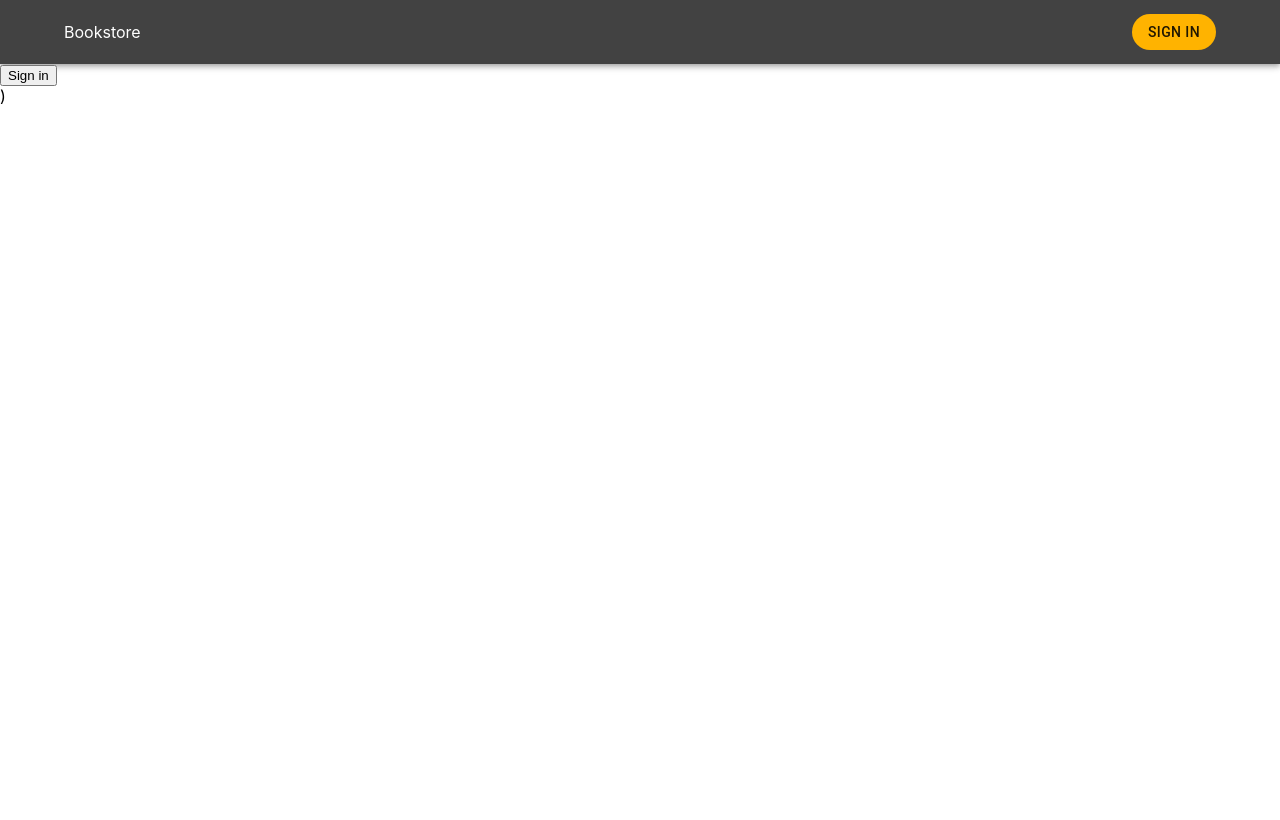
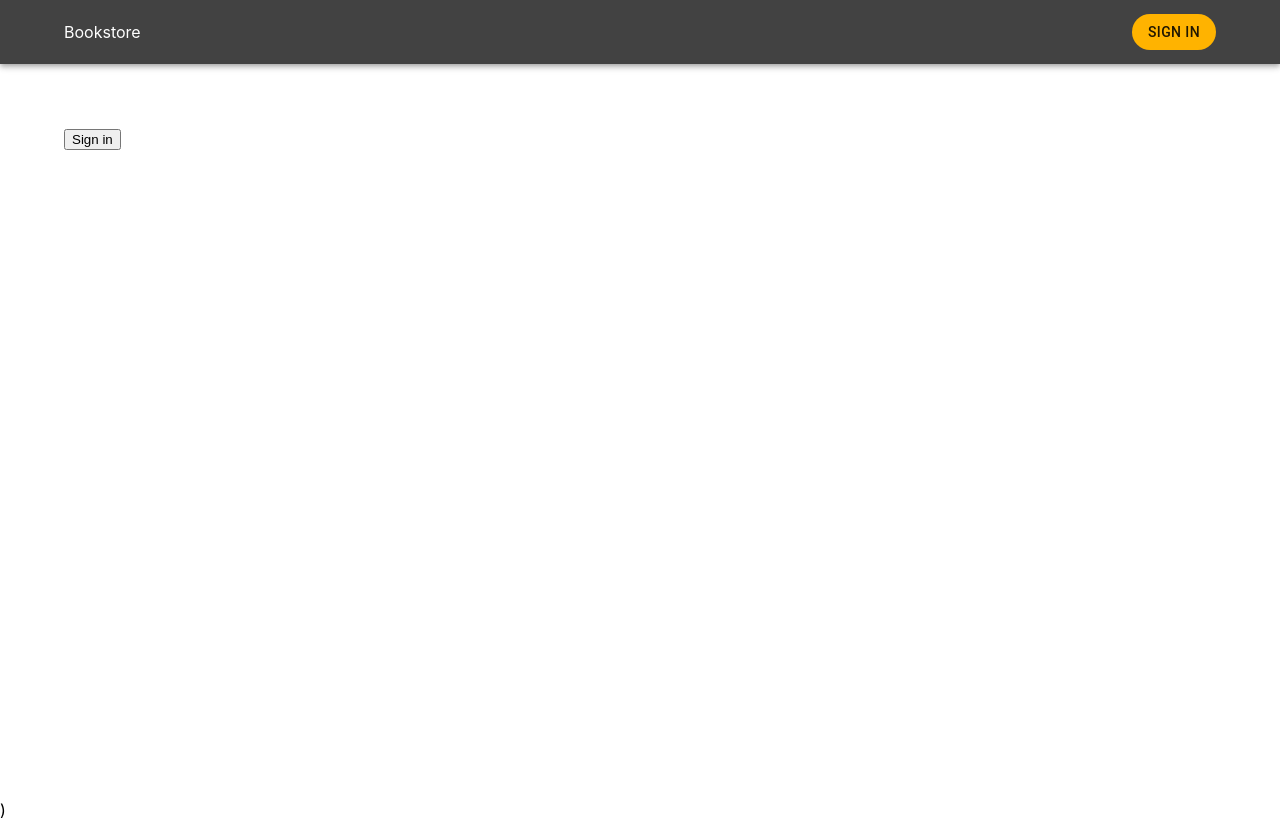
Before and after one commit to lytovka/blockchain-bookstore, a Next.js app in the folder dapp/: page /signin in a window 1280 px wide. Built offline with nearby package versions, Linux system fonts and the light colour scheme.

Commit message:
extend babel config

```diff
--- /dev/null
+++ b/dapp/babel.config.js
@@ -0,0 +1,16 @@
+module.exports =
+{
+    presets: ["next/babel"],
+    plugins: [
+        [
+            'module-resolver',
+            {
+                alias: {
+                    '~/components': './src/components',
+                    '~/contexts': './src/contexts',
+                    '~/theme': './src/theme',
+                },
+            },
+        ],
+    ]
+}
--- a/dapp/package.json
+++ b/dapp/package.json
@@ -21,6 +21,7 @@
     "@types/node": "17.0.23",
     "@types/react": "18.0.0",
     "@types/react-dom": "18.0.0",
+    "babel-plugin-module-resolver": "^4.1.0",
     "eslint": "^8.12.0",
     "eslint-config-next": "12.1.4",
     "typescript": "4.6.3"
--- a/dapp/src/pages/signin/index.tsx
+++ b/dapp/src/pages/signin/index.tsx
@@ -1,38 +1,28 @@
-import { useState } from "react";
-import Web3 from "web3";
 import { Typography } from "@mui/material";
 import type { NextPage } from "next";
 import Head from "next/head";
-import { Navbar } from "../../components";
+import { PageLayout } from "~/components";
+import { useWeb3Context } from "~/contexts/Web3Context";
 
 const Home: NextPage = () => {
-  const [account, setAccount] = useState(""); // state variable to set account.
-
-  // TODO: move Web3 logic to global-scope context
-  const handleSignIn = async () => {
-    const web3 = new Web3(Web3.givenProvider || "http://localhost:7545");
-    const accounts = await web3.eth.requestAccounts();
-    console.log({ accounts });
-    setAccount(accounts[0]);
-  };
-
+  const { handleSignIn, account } = useWeb3Context();
   return (
     <div>
       <Head>
         <title>Blockchain Bookstore Sign in</title>
         <link rel="icon" href="/favicon.ico" />
       </Head>
-      <Navbar />
-      <main>
+      <PageLayout>
         {account ? (
           <>
-            <Typography variant="h1">Your account is: {account}</Typography>
+            <Typography fontSize="2rem" variant="h1">
+              Your account is: {account}
+            </Typography>
           </>
         ) : (
           <button onClick={handleSignIn}>Sign in</button>
         )}
-      </main>
-
+      </PageLayout>
       <footer></footer>
     </div>
   );
```
Also changed, not shown: 1 other file (tests, documents, lock files or other folders).
